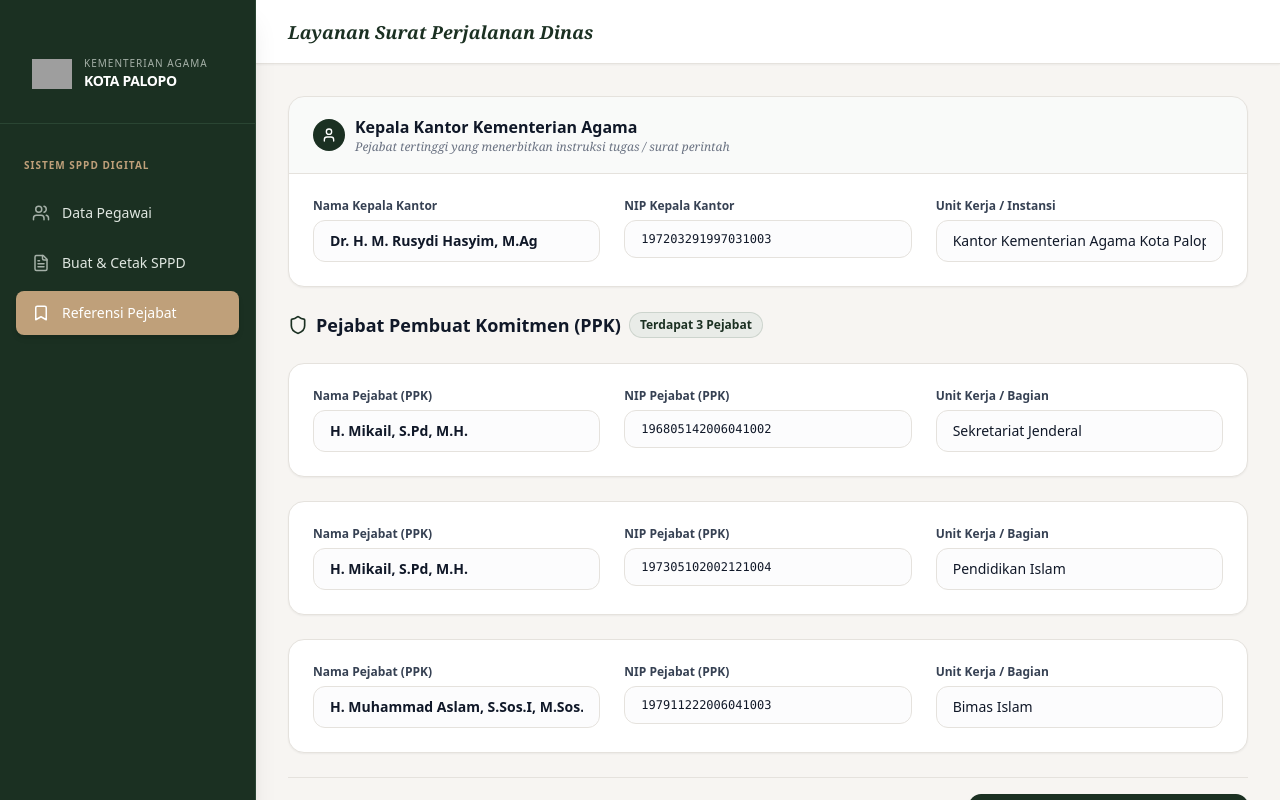
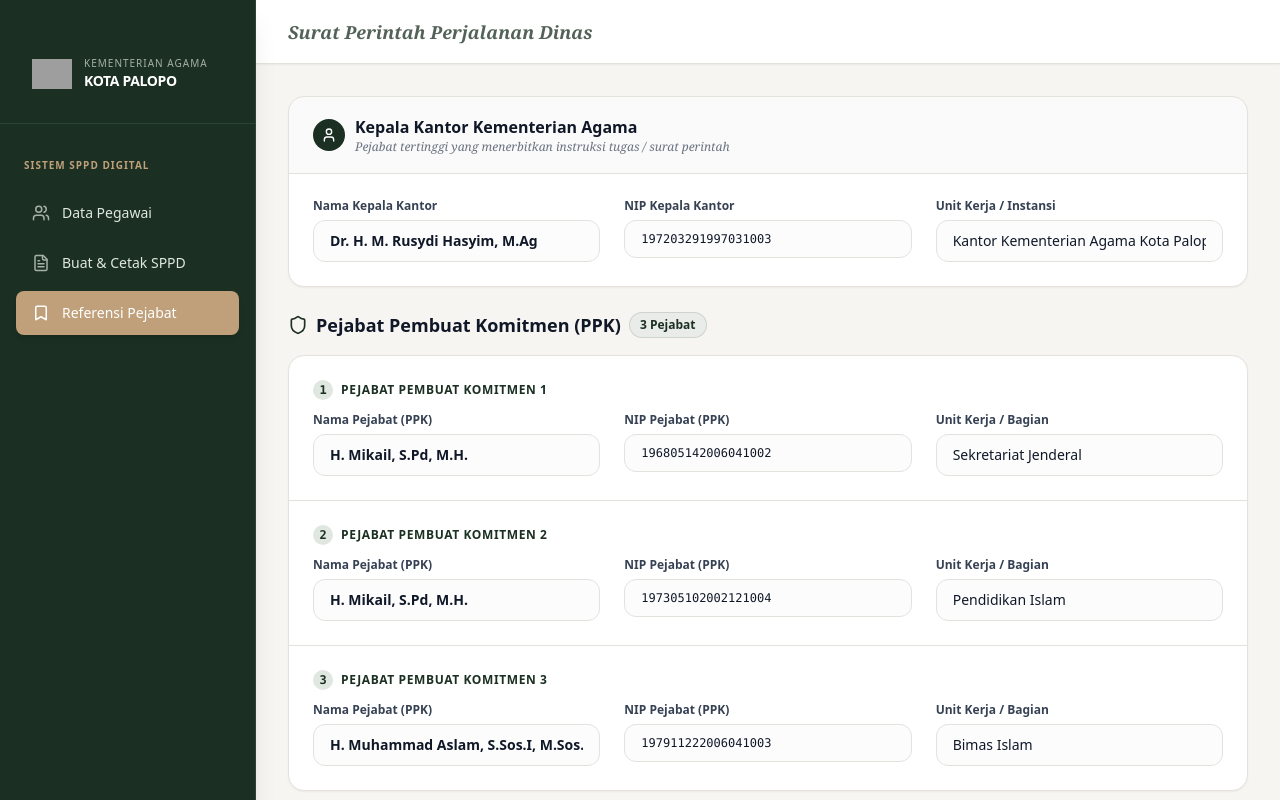
Before and after one commit to obil75/SPD-KEMENAG-PALOPO, a React (Vite) app: page / in a window 1280 px wide. Both pictures are taken after a click on the button "Referensi Pejabat". Shown: the top 800 px of the page. Built offline with nearby package versions, Linux system fonts and the light colour scheme; grey boxes are pictures that could not be loaded; a web font is replaced by a local one.

Commit message:
SPD-KEMENAG-PALOPO
SPD-KEMENAG-PALOPO

```diff
--- a/index.html
+++ b/index.html
@@ -3,7 +3,8 @@
   <head>
     <meta charset="UTF-8" />
     <meta name="viewport" content="width=device-width, initial-scale=1.0" />
-    <title>My Google AI Studio App</title>
+    <link rel="icon" type="image/png" href="https://upload.wikimedia.org/wikipedia/commons/f/f6/Logo_Departemen_Agama_Republik_Indonesia.png" />
+    <title>SPD Kemenag Palopo</title>
   </head>
   <body>
     <div id="root"></div>
--- a/src/App.tsx
+++ b/src/App.tsx
@@ -1,4 +1,5 @@
 import React, { useState, useEffect } from "react";
+import { motion } from "motion/react";
 import Sidebar from "./components/Sidebar";
 import PegawaiManager from "./components/PegawaiManager";
 import ReferensiManager from "./components/ReferensiManager";
@@ -190,7 +191,13 @@ export default function App() {
         {/* Top Header Panel */}
         <header className="hidden md:flex h-16 bg-white border-b border-[#E5E2DD] items-center justify-between px-8 shrink-0 shadow-xs">
           <div className="flex items-center gap-4">
-            <h2 className="text-lg font-serif italic text-[#1B3022] font-semibold">Layanan Surat Perjalanan Dinas</h2>
+            <motion.h2
+              animate={{ opacity: [1, 0.25, 1] }}
+              transition={{ duration: 3, repeat: Infinity, ease: "easeInOut" }}
+              className="text-lg font-serif italic text-[#1B3022] font-semibold"
+            >
+              Surat Perintah Perjalanan Dinas
+            </motion.h2>
           </div>
         </header>
 
--- a/src/components/ReferensiManager.tsx
+++ b/src/components/ReferensiManager.tsx
@@ -98,23 +98,30 @@ export default function ReferensiManager({ referensi, setReferensi }: ReferensiM
         </div>
 
         {/* 2. Pejabat Pembuat Komitmen (3 PPK) Section */}
-        <div className="space-y-6">
+        <div className="space-y-4">
           <div className="flex items-center gap-2">
             <Shield size={20} className="text-[#1B3022]" />
             <h3 className="text-lg font-bold text-gray-900">Pejabat Pembuat Komitmen (PPK)</h3>
             <span className="rounded-full bg-[#E0E7E1]/60 text-[#1B3022] text-xs font-semibold px-2.5 py-1 border border-[#2A4533]/15">
-              Terdapat 3 Pejabat
+              3 Pejabat
             </span>
           </div>
 
-          <div className="space-y-6">
+          <div className="rounded-2xl border border-[#E5E2DD] bg-white shadow-xs overflow-hidden">
             {ppkList.map((ppk, idx) => (
               <div
                 key={ppk.id}
-                className="rounded-2xl border border-[#E5E2DD] bg-white shadow-xs overflow-hidden"
+                className={idx > 0 ? "border-t border-[#E5E2DD] p-6" : "p-6"}
               >
-                {/* Form fields in 3 columns - styled exactly like Kepala Kantor */}
-                <div className="p-6 grid grid-cols-1 md:grid-cols-3 gap-6">
+                <div className="flex items-center gap-2 mb-3">
+                  <div className="h-5 w-5 rounded-full bg-[#E0E7E1] flex items-center justify-center text-[#1B3022] text-xs font-bold font-mono">
+                    {idx + 1}
+                  </div>
+                  <h4 className="text-xs font-bold text-[#1B3022] uppercase tracking-wider">Pejabat Pembuat Komitmen {idx + 1}</h4>
+                </div>
+
+                {/* Form fields in 3 columns */}
+                <div className="grid grid-cols-1 md:grid-cols-3 gap-6">
                   <div className="space-y-1.5">
                     <label className="text-xs font-semibold text-gray-700 block">Nama Pejabat (PPK)</label>
                     <input
--- a/src/components/Sidebar.tsx
+++ b/src/components/Sidebar.tsx
@@ -93,7 +93,7 @@ export default function Sidebar({
 
         {/* Footer info */}
         <div className="p-6 bg-[#15261B] text-[10px] uppercase tracking-widest text-[#E0E7E1]/40 text-center border-t border-[#2A4533]">
-          Versi 2.4.0 &copy; 2026
+          Obil Official &copy; 2026
         </div>
       </aside>
 
```
